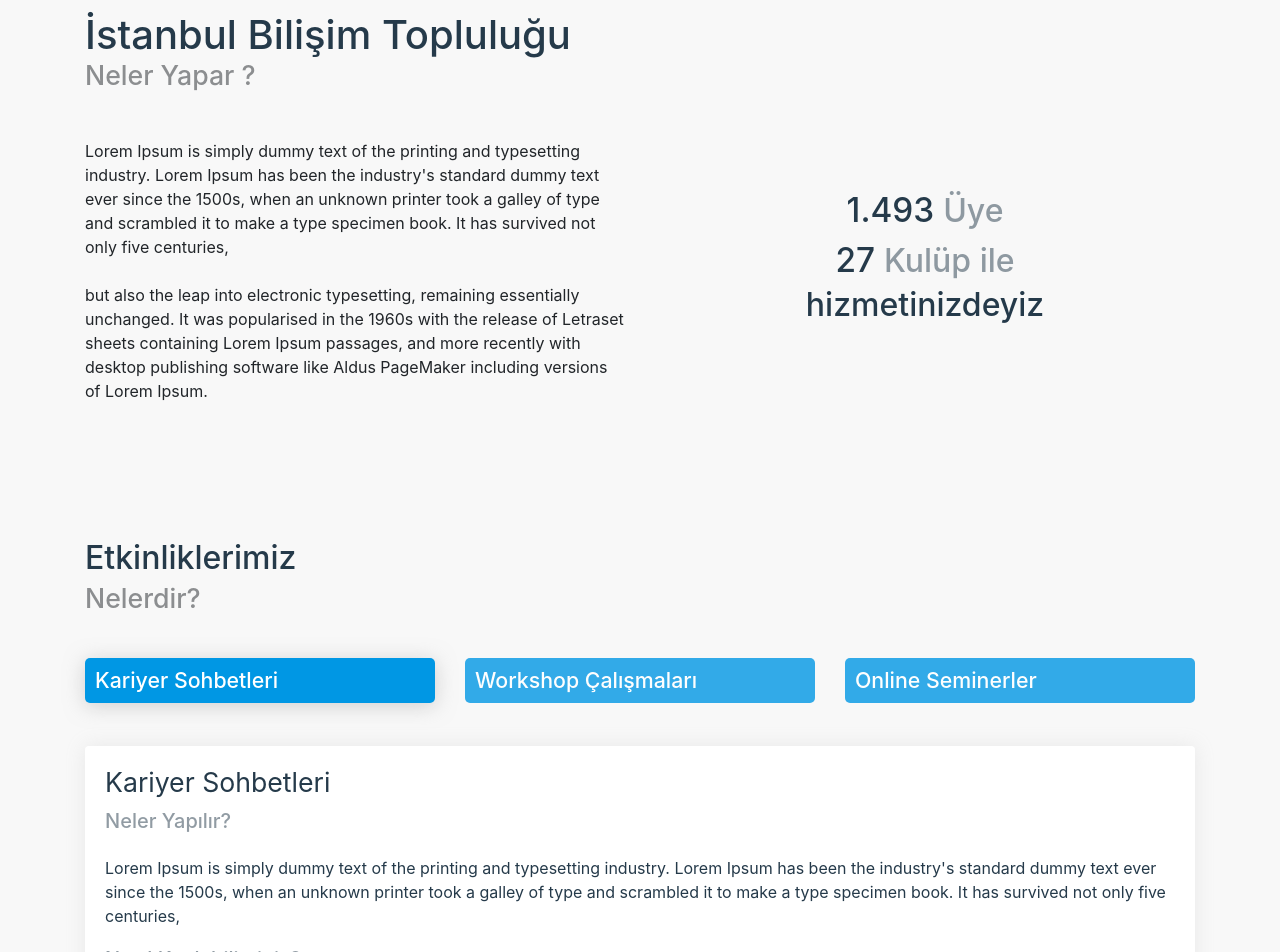
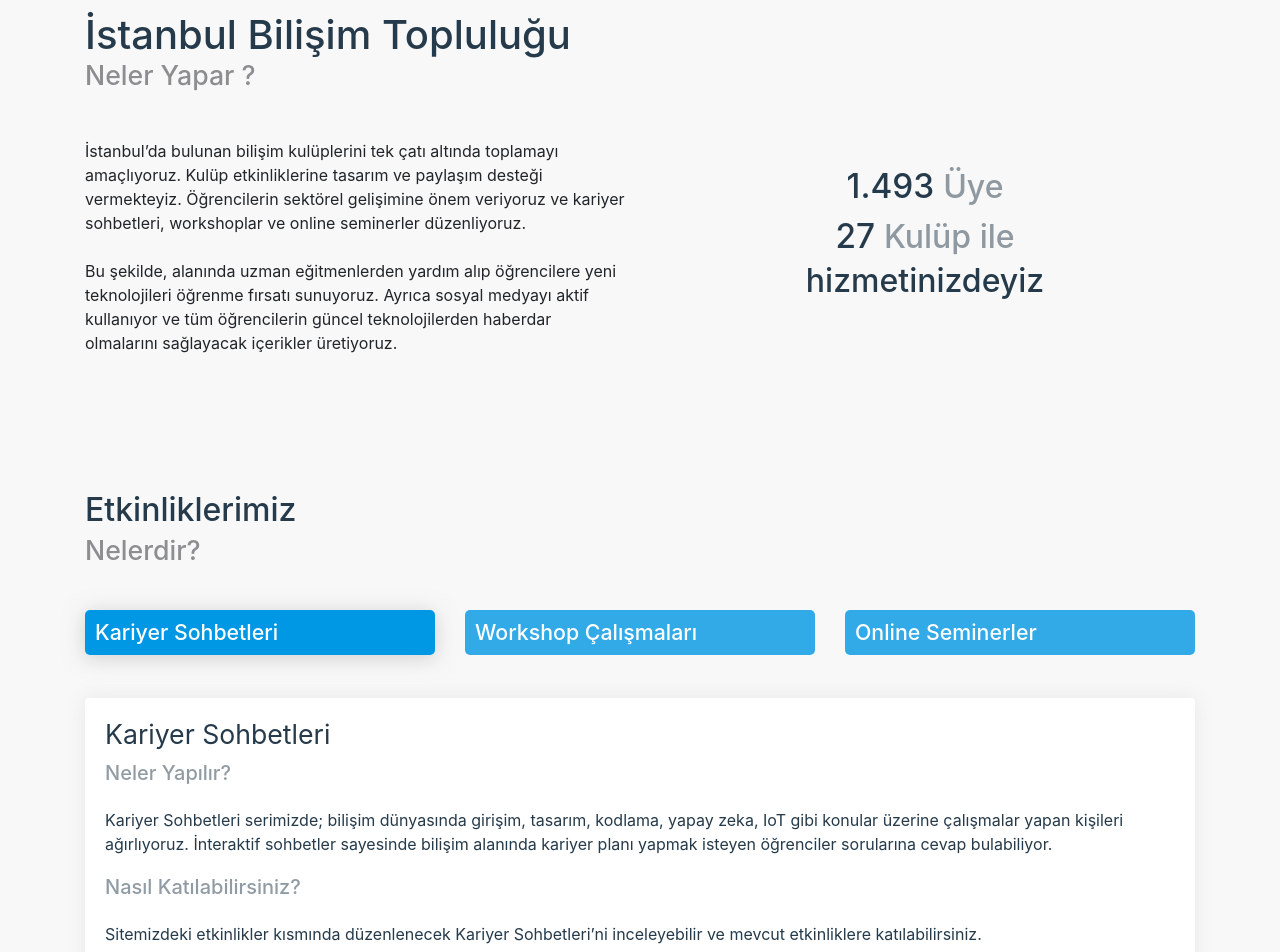
Before and after one commit to bilisimtoplulugu/IBT-Web-Client, a Next.js app: page / in a window 1280 px wide. Shown: the part 1200-2152 px from the top of the page. Built offline with nearby package versions, Linux system fonts and the light colour scheme; no server answers.

Commit message:
content changes

```diff
--- a/components/AboutArea.tsx
+++ b/components/AboutArea.tsx
@@ -56,10 +56,11 @@ export default function AboutArea() {
                 <Col xs={12} md={6}>
                     <div className="contentSide" data-aos="fade-right">
                         <p>
-                            Lorem Ipsum is simply dummy text of the printing and typesetting industry. Lorem Ipsum has been the industry's standard dummy text ever since the 1500s,
-                      when an unknown printer took a galley of type and scrambled it to make a type specimen book. It has survived not only five centuries, <br /> <br />
-                      but also the leap into electronic typesetting, remaining essentially unchanged. It was popularised in the 1960s with the release of Letraset sheets
-                      containing Lorem Ipsum passages, and more recently with desktop publishing software like Aldus PageMaker including versions of Lorem Ipsum.
+                        İstanbul’da bulunan bilişim kulüplerini tek çatı altında toplamayı amaçlıyoruz. Kulüp etkinliklerine tasarım ve paylaşım desteği vermekteyiz.
+                        Öğrencilerin sektörel gelişimine önem veriyoruz ve kariyer sohbetleri, workshoplar ve online seminerler düzenliyoruz. <br /> <br /> Bu şekilde, alanında uzman eğitmenlerden yardım alıp
+                        öğrencilere yeni teknolojileri öğrenme fırsatı sunuyoruz.
+                        Ayrıca sosyal medyayı aktif kullanıyor ve tüm öğrencilerin güncel teknolojilerden haberdar olmalarını sağlayacak içerikler üretiyoruz.
+
                   </p>
                     </div>
                 </Col>
--- a/components/CareerTalksDetailCard.js
+++ b/components/CareerTalksDetailCard.js
@@ -36,8 +36,8 @@ export default function HomeEventDetailCard() {
                     </div>
 
                     <p>
-                        Lorem Ipsum is simply dummy text of the printing and typesetting industry. Lorem Ipsum has been the industry's standard dummy text ever since the 1500s, when an unknown printer took a galley of type and scrambled it to make a type specimen book. It has survived not only five centuries,
-           </p>
+                    Kariyer Sohbetleri serimizde; bilişim dünyasında girişim, tasarım, kodlama, yapay zeka, IoT gibi konular üzerine çalışmalar yapan kişileri ağırlıyoruz. İnteraktif sohbetler sayesinde bilişim alanında kariyer planı yapmak isteyen öğrenciler sorularına cevap bulabiliyor.
+                    </p>
 
                     <div className="topSide" >
 
@@ -45,7 +45,8 @@ export default function HomeEventDetailCard() {
 
                     </div>
                     <p>
-                        Lorem Ipsum is simply dummy text of the printing and typesetting industry. Lorem Ipsum has been the industry's standard dummy text ever since the 1500s, when an unknown printer took a galley of type and scrambled it to make a type specimen book. It has survived not only five centuries,</p>
+                    Sitemizdeki etkinlikler kısmında düzenlenecek Kariyer Sohbetleri’ni inceleyebilir ve mevcut etkinliklere katılabilirsiniz.
+                    </p>
 
                 </CustomCard.Body>
             </CustomCard>
--- a/components/WebinarDetailCard.js
+++ b/components/WebinarDetailCard.js
@@ -29,22 +29,15 @@ export default function WebinarDetailCard() {
           </div>
 
           <p>
-            Lorem Ipsum is simply dummy text of the printing and typesetting
-            industry. Lorem Ipsum has been the industry's standard dummy text
-            ever since the 1500s, when an unknown printer took a galley of type
-            and scrambled it to make a type specimen book. It has survived not
-            only five centuries,
+          Teknoloji ve bilişim ile ilgili alanlarda çalışan kişilerden sektör hakkında bilgiler ediniyoruz. Yapay zeka, artırılmış gerçeklik, tasarım gibi konular ele alınıyor. Online seminerlerimiz, YouTube kanalımız üzerinde düzenleniyor ve bu sayede soru cevap şeklinde interaktif ilerliyor.
           </p>
 
           <div className="topSide">
             <span className="subTitle">Nasıl Katılabilirsiniz?</span>
           </div>
           <p>
-            Lorem Ipsum is simply dummy text of the printing and typesetting
-            industry. Lorem Ipsum has been the industry's standard dummy text
-            ever since the 1500s, when an unknown printer took a galley of type
-            and scrambled it to make a type specimen book. It has survived not
-            only five centuries,
+          Sitemizdeki etkinlikler kısmında düzenlenecek Online Seminerler’i inceleyebilir ve mevcut etkinliklere katılabilirsiniz.
+
           </p>
         </CustomCard.Body>
       </CustomCard>
--- a/components/WorkshopDetailCard.js
+++ b/components/WorkshopDetailCard.js
@@ -36,8 +36,7 @@ export default function WorkshopDetailCard() {
                     </div>
 
                     <p>
-                        Lorem Ipsum is simply dummy text of the printing and typesetting industry. Lorem Ipsum has been the industry's standard dummy text ever since the 1500s, when an unknown printer took a galley of type and scrambled it to make a type specimen book. It has survived not only five centuries,
-           </p>
+                    Workshoplarda, bilişim sektöründen eğitmenler ile yazılım, tasarım gibi konuları uygulayarak interaktif dersler yapıyor ve uygulayarak öğreniyoruz.</p>
 
                     <div className="topSide" >
 
@@ -45,8 +44,8 @@ export default function WorkshopDetailCard() {
 
                     </div>
                     <p>
-                        Lorem Ipsum is simply dummy text of the printing and typesetting industry. Lorem Ipsum has been the industry's standard dummy text ever since the 1500s, when an unknown printer took a galley of type and scrambled it to make a type specimen book. It has survived not only five centuries,</p>
-
+                    Sitemizdeki etkinlikler kısmında düzenlenecek Workshoplar’ı inceleyebilir ve mevcut etkinliklere katılabilirsiniz.
+                    </p>
                 </CustomCard.Body>
             </CustomCard>
 
--- a/pages/_document.js
+++ b/pages/_document.js
@@ -10,13 +10,9 @@ class MyDocument extends Document {
     return (
       <Html lang="tr">
         <Head >
-          <meta charSet="UTF-8" />
-
-          <meta
-            name="viewport"
-            content="width=device-width, initial-scale=1, shrink-to-fit=no"
-          />
-
+        <meta charSet="UTF-8" />
+        <meta name="viewport" content="width=device-width, initial-scale=1, shrink-to-fit=no" />
+        <meta http-equiv="X-UA-Compatible" content="ie=edge" />
 
         </Head>
 
--- a/pages/index.tsx
+++ b/pages/index.tsx
@@ -149,8 +149,8 @@ export default function Home() {
 
       <Head>
         <title>Bilisimtoplulugu.org - İstanbul Bilişim Topluluğu, Bilişim Etkinlikleri - Anasayfa</title>
-        <link rel="canonical" href="https://bilisimtoplulugu.org/" />
-
+         <link rel="canonical" href="https://bilisimtoplulugu.org/" />
+         <meta name="description" content="İstanbul Bilişim Topluluğu olarak İstanbul'da bulunan üniversite kulüplerince düzenlenen bilişimle ilgili etkinliklerin paylaşıyor ve çeşitli bilişim etkinlikleri organize ediyoruz." />
           <meta property="og:locale" content="tr_TR" />
           <meta property="og:type" content="article" />
           <meta property="og:image:width" content="1024"/>
@@ -160,13 +160,13 @@ export default function Home() {
           <meta property="og:image" content="/assets/images/socialLogo.png" />
           <meta property="og:image:secure_url" content="/assets/images/socialLogo.png" />
           <meta property="og:title" content="Bilisimtoplulugu.org - İstanbul Bilişim Topluluğu, Bilişim Etkinlikleri - Anasayfa" />
-          <meta property="og:description" content="Kredi kartı ve nakit ile kolayca ve güvenli bir şekilde Bitcoin, Ethereum, Ripple, Litecoin, Tether ve Stellar satın alabilir, dilerseniz Bitcoin, Ethereum, Rip" />
+          <meta property="og:description" content="İstanbul Bilişim Topluluğu olarak İstanbul'da bulunan üniversite kulüplerince düzenlenen bilişimle ilgili etkinliklerin paylaşıyor ve çeşitli bilişim etkinlikleri organize ediyoruz." />
           <meta property="og:url" content="https://bilisimtoplulugu.org/" />
           <meta property="og:site_name" content="Bilisimtoplulugu.org - İstanbul Bilişim Topluluğu, Bilişim Etkinlikleri"  />
 
           <meta name="twitter:card" content="summary_large_image" />
           <meta name="twitter:title" content="Bilisimtoplulugu.org - İstanbul Bilişim Topluluğu, Bilişim Etkinlikleri - Anasayfa" />
-          <meta name="twitter:description" content="Kredi kartı ve nakit ile kolayca ve güvenli bir şekilde Bitcoin, Ethereum, Ripple, Litecoin, Tether ve Stellar satın alabilir, dilerseniz Bitcoin, Ethereum, Rip" />
+          <meta name="twitter:description" content="İstanbul Bilişim Topluluğu olarak İstanbul'da bulunan üniversite kulüplerince düzenlenen bilişimle ilgili etkinliklerin paylaşıyor ve çeşitli bilişim etkinlikleri organize ediyoruz." />
           <meta name="twitter:creator" content="@bilisimtopluluk" />
           <meta name="twitter:image" content="/assets/images/socialLogo.png" />
 
```
Also changed, not shown: pages/404.js (added, +20 -0 lines), pages/event/[slug]/participants/index.tsx (+16 -0 lines), pages/event/index.tsx (+13 -12 lines), pages/sponsor/index.tsx (+4 -4 lines).
